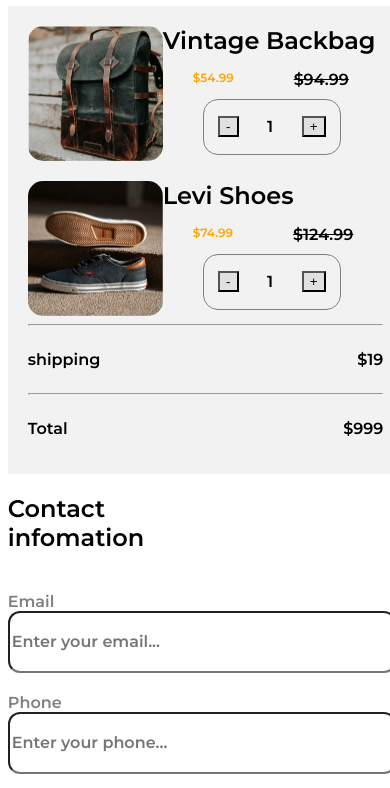
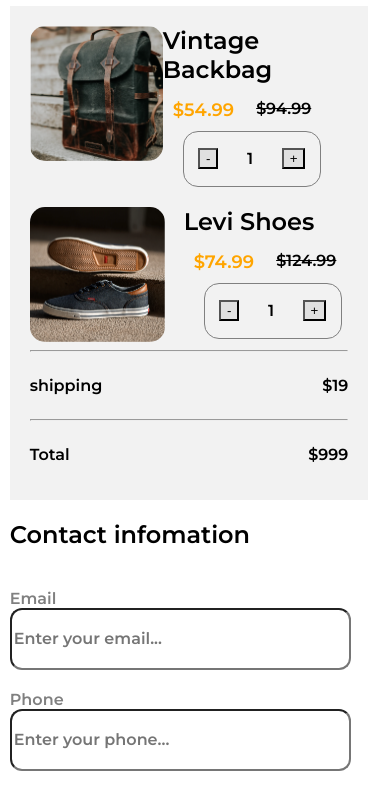
Before and after one commit to RennyBilella/Checkout-page, a plain HTML site: page index.html in a window 390 px wide. Shown: the part 76-864 px from the top of the page. Drawn offline with nearby package versions, Linux system fonts and the light colour scheme; a script that the page names is missing.

Commit message:
Add files via upload

```diff
--- a/src/style.css
+++ b/src/style.css
@@ -1,7 +1,8 @@
 @import url('https://fonts.googleapis.com/css2?family=Montserrat:wght@600&display=swap');
 
 body {
-    margin-left: 10%;
+    width: 95%;
+    margin: auto;
     font-family: 'Montserrat', sans-serif;
     font-weight: 600;
 }
@@ -35,7 +36,7 @@ body {
 }
 
 .product p {
-    margin: 5px 30px 10px 30px
+    margin: 5px 12px 10px 10px;
 }
 
 .card img {
@@ -128,20 +129,25 @@ label {
     border-radius: 12px;
 }
 
-@media (max-width:440px) {
+
+@media(width:320px){
+    .card{
+        font-size: 11px;
+    }
+
+    .quantity{
+        margin-left: 0;
+    }
+}
+
+@media (width:440px) {
     .container {
         display: block;
         flex-direction: row-reverse;
         justify-content: start;
     }
 
-    body {
-        margin: 2%;
-        font-family: 'Montserrat', sans-serif;
-        font-weight: 600;
-    }
-
-    .slots {
+      .slots {
         width: 380px;
     }
 
@@ -155,12 +161,12 @@ label {
 
 }
 
-@media (min-width: 768px) {
+@media (max-width: 768px) {
     .container{
         display: block;
     }
     .card{
-        width: 90%;
+        width: 86%;
     }
     .product {
         justify-content: space-between;
```
